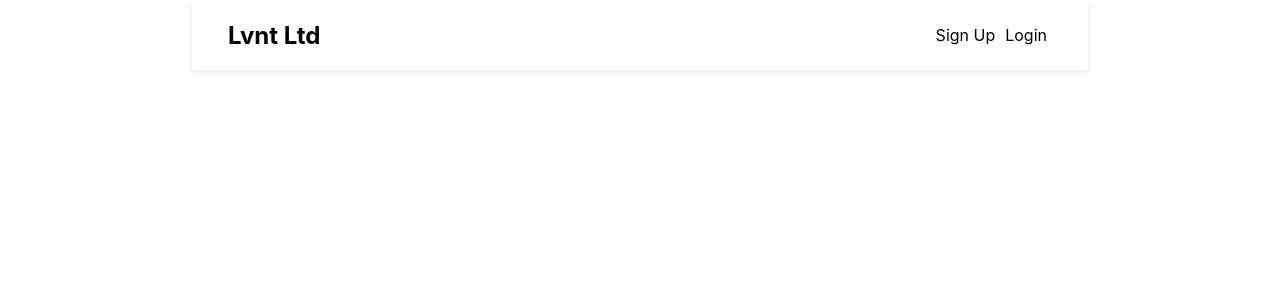
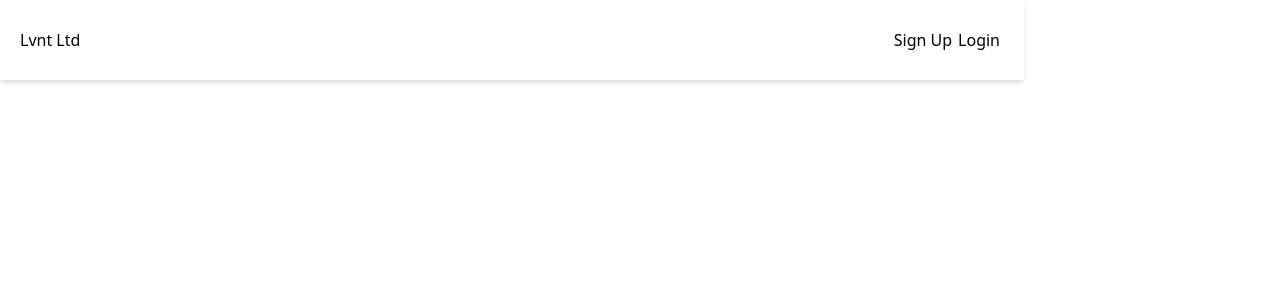
Before and after one commit to alptekinsarilar/staj-app, a React (Create React App) app in the folder client/: page / in a window 1280 px wide. Shown: the top 300 px of the page. Built offline with nearby package versions, Linux system fonts and the light colour scheme.

Commit message:
Navbar component eklendi. Tailwindcss configure edildi Html body tag'ine style verilmesi gerekli. index.html dosyasinda calismayan kismi commente aldim.

```diff
--- a/client/package.json
+++ b/client/package.json
@@ -8,8 +8,10 @@
     "@testing-library/user-event": "^13.5.0",
     "react": "^18.2.0",
     "react-dom": "^18.2.0",
-    "react-scripts": "5.0.1",
-    "web-vitals": "^2.1.4"
+    "react-router-dom": "^6.7.0",
+    "react-scripts": "^5.0.1",
+    "web-vitals": "^2.1.4",
+    "tailwindcss": "^3.2.4"
   },
   "scripts": {
     "start": "react-scripts start",
--- a/client/src/App.js
+++ b/client/src/App.js
@@ -1,7 +1,26 @@
+import { createBrowserRouter, RouterProvider } from "react-router-dom";
+
+/* import all components */
 import Navbar from "./components/Navbar";
 
+/* root routes */
+const router = createBrowserRouter([
+  {
+    path: "/",
+    element: <Navbar />,
+  },
+  {
+    path: "*",
+    element: <div>404 zibab vaj</div>,
+  }
+]);
+
 const App = () => {
-  return <Navbar />;
+  return (
+    <div>
+      <RouterProvider router={router}></RouterProvider>
+    </div>
+  );
 };
 
 export default App;
--- a/client/src/components/Navbar.jsx
+++ b/client/src/components/Navbar.jsx
@@ -1,12 +1,15 @@
+const Navbar = () => {
+  return (
+    <nav className="h-20 w-4/5 flex items-center py-5 px-5 shadow-md">
+      <h1 className="grow">Lvnt Ltd</h1>
+      <div className="m-1">
+        <a className="" href="#">
+          Sign Up
+        </a>
+        <a className="ml-1.5" href="#">Login</a>
+      </div>
+    </nav>
+  );
+};
 
-const Navbar = () => {
-    return (
-      <nav>
-          <h1>Lvnt Ltd</h1>
-          <a>Sign Up</a>
-          <a>Login</a>
-      </nav>
-    )
-  }
-
-  export default Navbar
+export default Navbar;
--- /dev/null
+++ b/client/tailwind.config.js
@@ -0,0 +1,8 @@
+/** @type {import('tailwindcss').Config} */
+module.exports = {
+  content: ["./src/**/*.{js,jsx,ts,tsx}"],
+  theme: {
+    extend: {},
+  },
+  plugins: [],
+};
```
Also changed, not shown: client/public/index.html (+2 -23 lines), client/src/index.css (+6 -1 lines), 1 other file (tests, documents, lock files or other folders).
